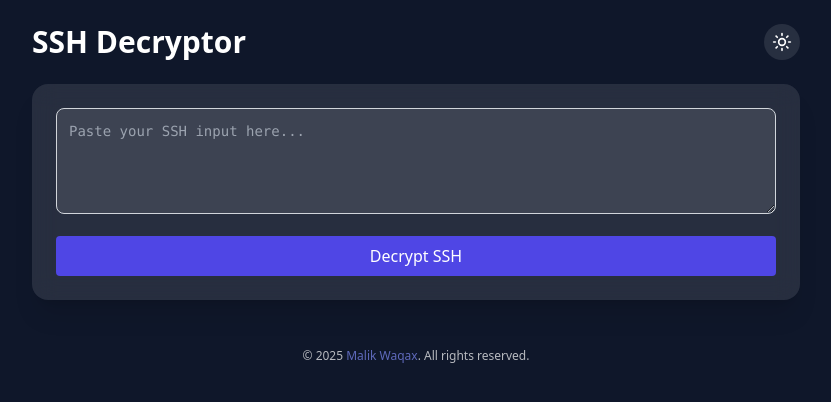
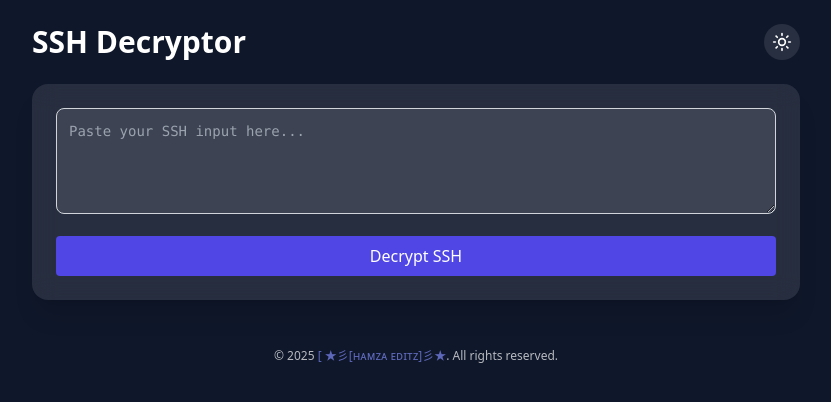
Before and after one commit to hamzalasharib/Ssh, a React (Vite) app: page / in a window 1280 px wide. Shown: the top 402 px of the page, without its empty margins (224-1055 px from the left). Built offline with nearby package versions, Linux system fonts and the light colour scheme.

Commit message:
Update Dashboard.jsx

```diff
--- a/src/components/Dashboard.jsx
+++ b/src/components/Dashboard.jsx
@@ -256,10 +256,10 @@
       <footer className="mt-12 text-center text-xs opacity-70">
         © {new Date().getFullYear()}{" "}
         <a
-          href="https://www.linkedin.com/in/waqaxhp/"
+          href="https://t.me/hamzaeditz2"
           className="text-indigo-400 hover:underline"
         >
-          Malik Waqax
+          [ ★彡[ʜᴀᴍᴢᴀ ᴇᴅɪᴛᴢ]彡★
         </a>
         . All rights reserved.
       </footer>
```
